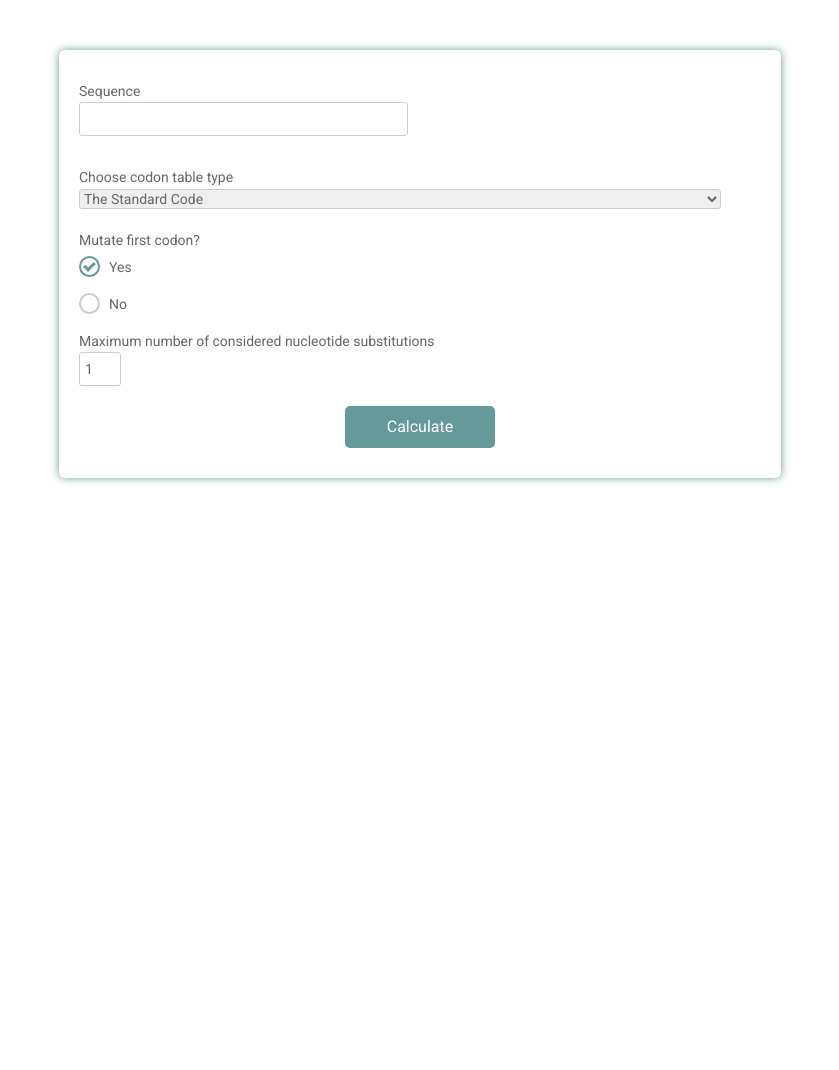
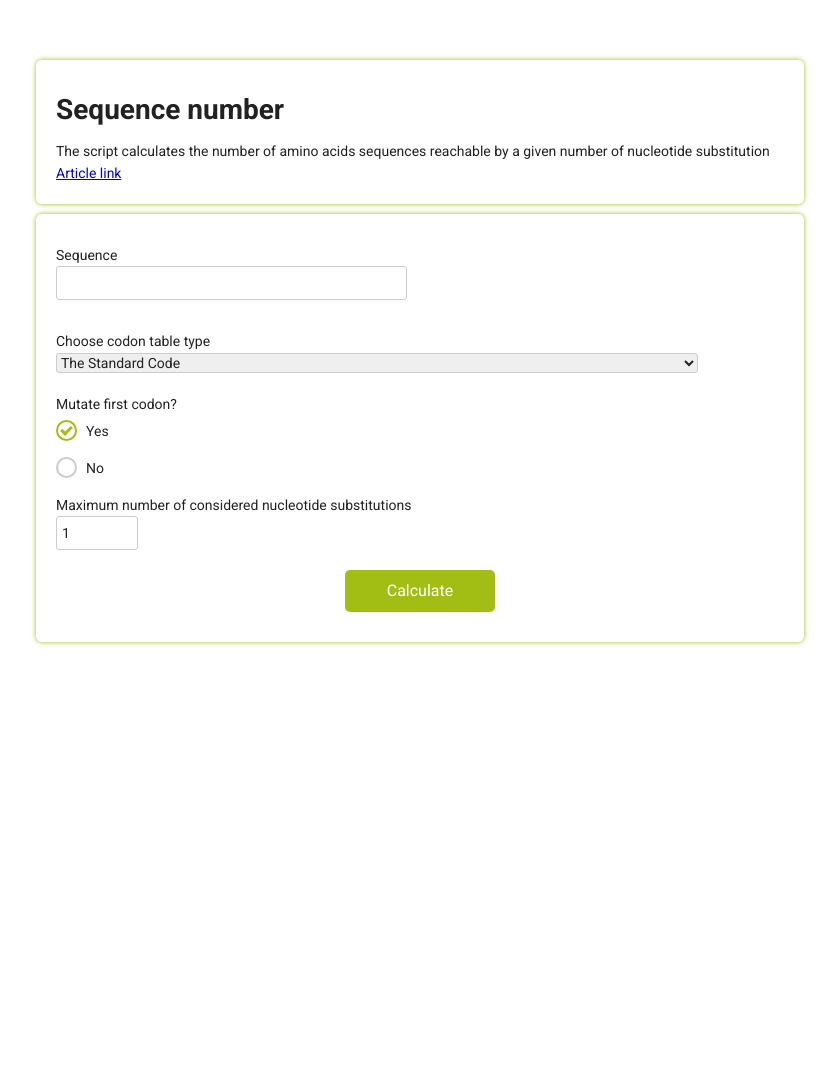
Before and after one commit to ivorobyev/sequence_number, a Flask app: page / in a window 1280 px wide. Shown: the whole page, without its empty margins (240-1079 px from the left). Run offline with Flask 2, Linux system fonts and the light colour scheme; some libraries are stand-ins or nearby versions.

Commit message:
syle chages

```diff
--- a/app.py
+++ b/app.py
@@ -14,9 +14,6 @@ def calculate():
     codon_table = sn.get_codon_table(request.form['codon_table'])
     max_nmut = int(request.form['max_mutations'])
 
-    if len(seq)%3 != 3:
-        raise Exception('Number of nucleotides doesn\'t divide into 3')
-
     s = sn.get_sequence_number(seq, mutate_first_codon, max_nmut, codon_table)
     return s
 
--- a/static/css/main.css
+++ b/static/css/main.css
@@ -7,16 +7,11 @@
       outline: none;
       font-family: Roboto, Arial, sans-serif;
       font-size: 14px;
-      color: #666;
+      color: #222;
       line-height: 22px;
       }
       h1 {
-      position: absolute;
-      margin: 0;
-      font-size: 40px;
-      color: #fff;
-      z-index: 2;
-      line-height: 83px;
+      color: #222;
       }
       textarea {
       width: calc(70% - 12px);
@@ -43,31 +38,22 @@
       margin: 10px 0 0 0;
       width: 100%;
       border-radius: 6px;
-      box-shadow: 0 0 8px #669999;
+      box-shadow: 0 0 5px #A2BE15;
       }
       form {
       width: 100%;
       padding: 20px;
       border-radius: 6px;
       background: #fff;
-      box-shadow: 0 0 8px  #669999;
+      box-shadow: 0 0 5px  #A2BE15;
       }
       .banner {
-      position: relative;
-      height: 300px;
-      background-image: url("/uploads/media/default/0001/02/8070c999efd1a155ad843379a5508d16f544aeaf.jpeg");
-      background-size: cover;
-      display: flex;
-      justify-content: center;
-      align-items: center;
-      text-align: center;
-      }
-      .banner::after {
-      content: "";
-      background-color: rgba(0, 0, 0, 0.3);
-      position: absolute;
+      display: block;
+      padding: 20px;
+      margin: 10px 0 10px 0;
       width: 100%;
-      height: 100%;
+      border-radius: 6px;
+      box-shadow: 0 0 5px #A2BE15;
       }
       input, select, textarea {
       margin-bottom: 10px;
@@ -86,12 +72,12 @@
       padding: 5px;
       }
       .item:hover p, .item:hover i, .question:hover p, .question label:hover, input:hover::placeholder {
-      color:  #669999;
+      color:  #A2BE15;
       }
       .item input:hover, .item select:hover, .item textarea:hover {
       border: 1px solid transparent;
-      box-shadow: 0 0 3px 0  #669999;
-      color: #669999;
+      box-shadow: 0 0 3px 0  #A2BE15;
+      color: #A2BE15;
       }
       .item {
       position: relative;
@@ -130,7 +116,7 @@
       display: none;
       }
       input[type=number]{
-      width: 30px !important;
+      width: 70px !important;
       }
       label.radio {
       position: relative;
@@ -154,7 +140,7 @@
       border: 2px solid #ccc;
       }
       input[type=radio]:checked + label:before, label.radio:hover:before {
-      border: 2px solid  #669999;
+      border: 2px solid  #A2BE15;
       }
       label.radio:after {
       content: "";
@@ -163,7 +149,7 @@
       left: 5px;
       width: 8px;
       height: 4px;
-      border: 3px solid  #669999;
+      border: 3px solid  #A2BE15;
       border-top: none;
       border-right: none;
       transform: rotate(-45deg);
@@ -185,7 +171,7 @@
       padding: 10px;
       border: none;
       border-radius: 5px;
-      background:  #669999;
+      background:  #A2BE15;
       font-size: 16px;
       color: #fff;
       cursor: pointer;
@@ -201,8 +187,12 @@
       }
       th, td {
       padding: 20px;
-      border: 1px solid #669999;
+      border: 1px solid #A2BE15;
       border-radius: 1em;
+      }
+
+      .error{
+      color: red;
       }
 
       @media (min-width: 568px) {
--- a/templates/index.html
+++ b/templates/index.html
@@ -35,18 +35,26 @@
 								}
 							}
 							tbl += "</tr></table>";
+							tbl += '<BR/><a download="sequnce_number.csv" href="#" onclick="return ExcellentExport.csv(this, \'sequence_number\');">Export to CSV</a>'
 
 							$('#result').show()
 							$('#len').html(tbl)
 						},
-						error: function(request) {
-							alert(request.responseJSON.messageqXHR)
+						error: function(response) {
+							$('#result').show()
+							$('#len').html("<p class = 'error'>ERROR!</p>")
 						}
 					});
 				}
 		</script>
 	<div class ='container'>
     <div class="testbox">
+	  <div class="banner">
+		<h1>Sequence number</h1>
+		<p>The script calculates the number of amino acids sequences
+			reachable by a given number of nucleotide substitution</p>
+		<p><a href = 'https://journals.plos.org/plosone/article?id=10.1371/journal.pone.0182525' target = '_blank'>Article link</a></p>
+	  </div>
       <form method="post" role="input_form">
         <div class="colums">
           <div class="item">
@@ -102,7 +110,6 @@
 		<div id = 'len'>
 		</div>
 		<br/>
-		<a download="sequnce_number.csv" href="#" onclick="return ExcellentExport.csv(this, 'sequence_number');">Export to CSV</a>
 
 	</div>
 </div>
```
